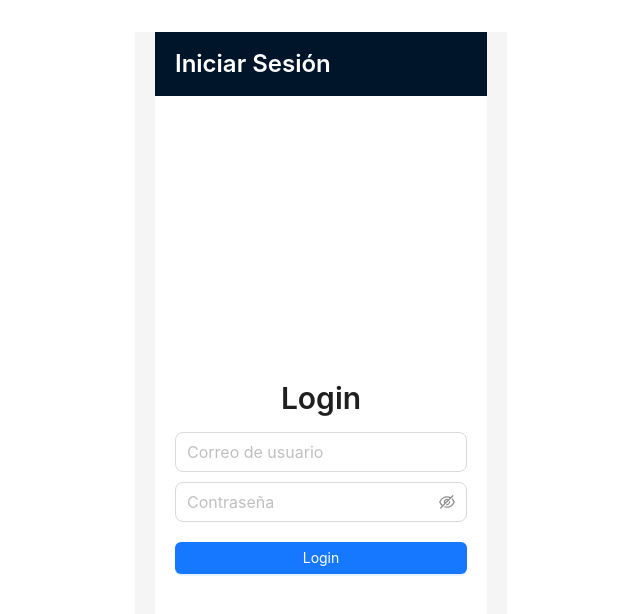
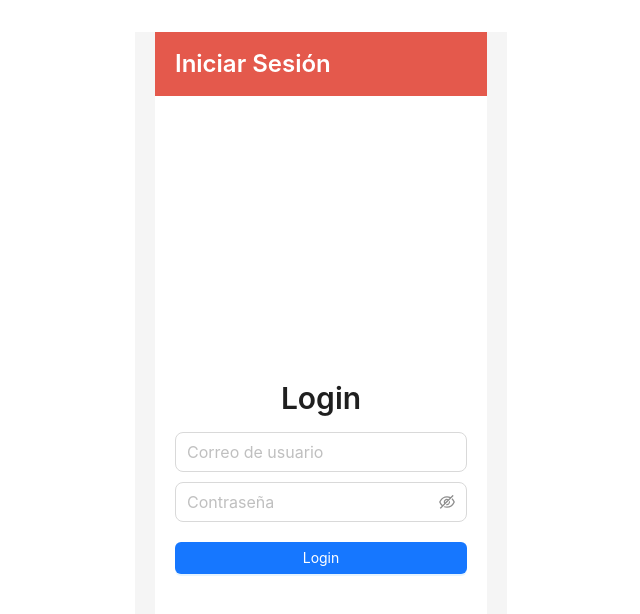
Before and after one commit to RAAQ-SOFTTEK/AcademiaReact, a React (Vite) app in the folder My-Vite-App/: page /login in a window 1280 px wide. Shown: the top 614 px of the page, without its empty margins (319-959 px from the left). Built offline with nearby package versions, Linux system fonts and the light colour scheme; no server answers.

Commit message:
Update Login.jsx
color

```diff
--- a/My-Vite-App/src/components/Login.jsx
+++ b/My-Vite-App/src/components/Login.jsx
@@ -34,7 +34,7 @@ export default function Login() {
 
   return (
     <Layout style={{ minHeight: '100vh', display: 'flex', flexDirection: 'column', maxWidth: '100%', padding: '0 20px' }}>
-      <Header style={{ backgroundColor: '#001529', color: '#fff', display: 'flex', justifyContent: 'space-between', alignItems: 'center', padding: '0 20px', width: '100%' }}>
+      <Header style={{ backgroundColor: '#E4594C', color: '#fff', display: 'flex', justifyContent: 'space-between', alignItems: 'center', padding: '0 20px', width: '100%' }}>
         <Title level={3} style={{ color: '#fff', margin: 0 }}>Iniciar Sesión</Title>
       </Header>
       <Content style={{ flex: 1, backgroundColor: '#fff', display: 'flex', flexDirection: 'column', justifyContent: 'center', alignItems: 'center', padding: '20px', width: '100%' }}>
```
